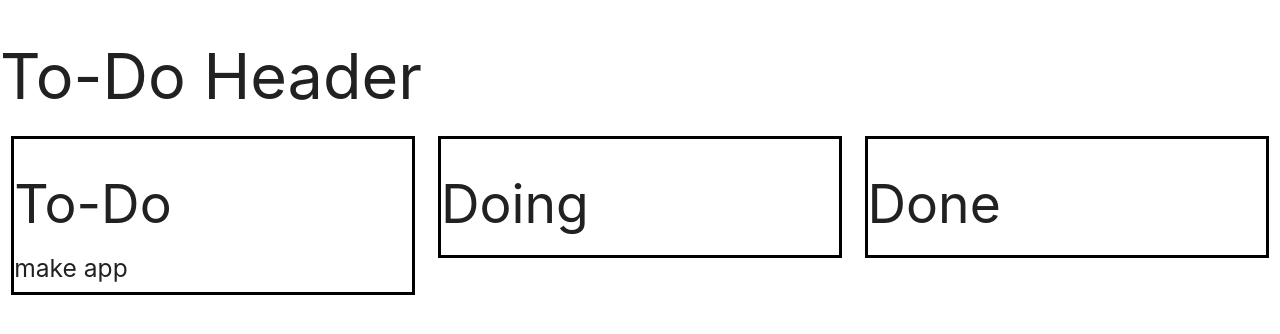
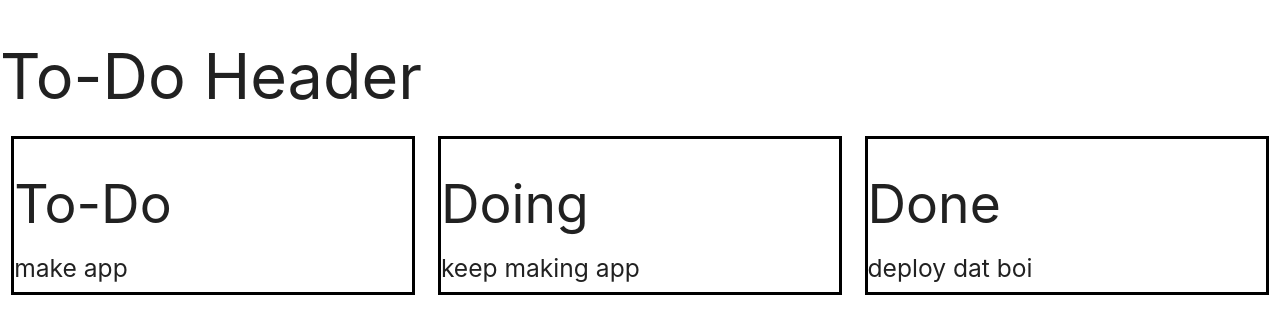
Before and after one commit to dyson1602/to-do-app, a React (Create React App) app: page / in a window 1280 px wide. Shown: the top 334 px of the page. Built offline with nearby package versions, Linux system fonts and the light colour scheme; data requests are answered from the project's data file.

Commit message:
container rendering works. button conditional rendering functions. filter of status works. currently building button functionality

```diff
--- a/db.json
+++ b/db.json
@@ -4,9 +4,25 @@
             "id": 1,
             "title": "make app",
             "description": "we makin an app fool",
-            "started": "insert date selector form",
-            "completed": "date selector form again",
+            "start": "2020-12-18",
+            "end": "2020-12-20",
             "status": "To-Do"
+        },
+        {
+            "id": 2,
+            "title": "keep making app",
+            "description": "we makin an app fool",
+            "start": "2020-12-18",
+            "end": "2020-12-20",
+            "status": "Doing"
+        },
+        {
+            "id": 3,
+            "title": "deploy dat boi",
+            "description": "we makin an app fool",
+            "start": "2020-12-18",
+            "end": "2020-12-20",
+            "status": "Done"
         }
     ]
 }
--- a/src/Components/Card.js
+++ b/src/Components/Card.js
@@ -1,12 +1,46 @@
+import { render } from "@testing-library/react"
 import React from "react"
 
-function Card(props) {
-    return (
-        <div>
-            <h5>{props.taskObj.title}</h5>
+class Card extends React.Component {
+    state = {
+        beenClicked: false
+    }
 
-        </div>
-    )
+    localClickHandler = () => {
+        this.setState({ beenClicked: !this.state.beenClicked })
+    }
+
+    localChangeHandler = () => {
+        this.props.changeColumnHandler(this.props.taskObj)
+    }
+
+    setButtons = () => {
+        if (this.props.taskObj.status === "To-Do") {
+            return <button onClick={this.localChangeHandler}>Right</button>
+        } else if (this.props.taskObj.status === "Doing") {
+            return <><button onClick={this.localChangeHandler}>Left</button><button onClick={this.props.localChangeHandler}>Right</button></>
+        } else {
+            return <button onClick={this.localChangeHandler}>Left</button>
+        }
+    }
+
+    render() {
+        return (
+            <div>
+                {this.state.beenClicked ?
+                    <>
+                        <h5 onClick={this.localClickHandler}>{this.props.taskObj.title}</h5>
+                        <p>{this.props.taskObj.description}</p>
+                        <p>Start: {this.props.taskObj.start}</p>
+                        <p>End: {this.props.taskObj.end}</p>
+                        { this.setButtons()}
+                    </>
+                    :
+                    <h5 onClick={this.localClickHandler}>{this.props.taskObj.title}</h5>
+                }
+            </div>
+        )
+    }
 }
 
 export default Card
--- a/src/Containers/DoingContainer.js
+++ b/src/Containers/DoingContainer.js
@@ -2,10 +2,16 @@ import React from "react"
 import Card from "../Components/Card"
 
 class DoingContainer extends React.Component {
+
+    tasks = () => {
+        return this.props.doingArray().map(taskObj => <Card changeColumnHandler={this.props.changeColumnHandler} taskObj={taskObj}/>)
+      }
+
     render() {
         return (
             <div class="list-columns">
                 <h2>Doing</h2>
+                { this.tasks() }
             </div>
         )
     }
--- a/src/Containers/DoneContainer.js
+++ b/src/Containers/DoneContainer.js
@@ -2,10 +2,16 @@ import React from "react"
 import Card from "../Components/Card"
 
 class DoneContainer extends React.Component {
+
+  tasks = () => {
+    return this.props.doneArray().map(taskObj => <Card changeColumnHandler={this.props.changeColumnHandler} taskObj={taskObj} />)
+  }
+
   render() {
     return (
       <div class="list-columns">
         <h2>Done</h2>
+        { this.tasks()}
       </div>
     )
   }
--- a/src/Containers/ListsContainer.js
+++ b/src/Containers/ListsContainer.js
@@ -9,6 +9,7 @@ class ListsContainer extends React.Component {
     tasksArray: [],
   }
 
+  //API REQUESTS
   async componentDidMount() {
     const apiResponse = await fetch('http://localhost:4000/tasks')
     const tasksArray = await apiResponse.json()
@@ -25,19 +26,25 @@ class ListsContainer extends React.Component {
     return this.state.tasksArray.filter(task => task.status === "Done")
   }
 
+  changeColumnHandler = (taskObj) => {
+    console.log(taskObj)
+    taskObj.status = "Doing"
+
+  }
+
   render() {
     //   console.log(this.filterToDoTasksArray())
     return (
       <div>
         <div class="row">
           <div class="col s4">
-            <ToDoContainer toDoArray={this.filterToDoTasksArray} />
+            <ToDoContainer changeColumnHandler={this.changeColumnHandler} toDoArray={this.filterToDoTasksArray} />
           </div>
           <div class="col s4">
-            <DoingContainer doingArray={this.filterDoingTasksArray} />
+            <DoingContainer changeColumnHandler={this.changeColumnHandler} doingArray={this.filterDoingTasksArray} />
           </div>
           <div class="col s4">
-            <DoneContainer doneArray={this.filterDoneTasksArray}/>
+            <DoneContainer changeColumnHandler={this.changeColumnHandler} doneArray={this.filterDoneTasksArray}/>
           </div>
         </div>
       </div>
--- a/src/Containers/ToDoContainer.js
+++ b/src/Containers/ToDoContainer.js
@@ -4,7 +4,7 @@ import Card from '../Components/Card'
 class ToDoContainer extends React.Component {
 
   tasks = () => {
-    return this.props.toDoArray().map(taskObj => <Card taskObj={taskObj}/>)
+    return this.props.toDoArray().map(taskObj => <Card changeColumnHandler={this.props.changeColumnHandler} taskObj={taskObj}/>)
   }
 
   render() {
```
Also changed, not shown: 1 other file (tests, documents, lock files or other folders).
